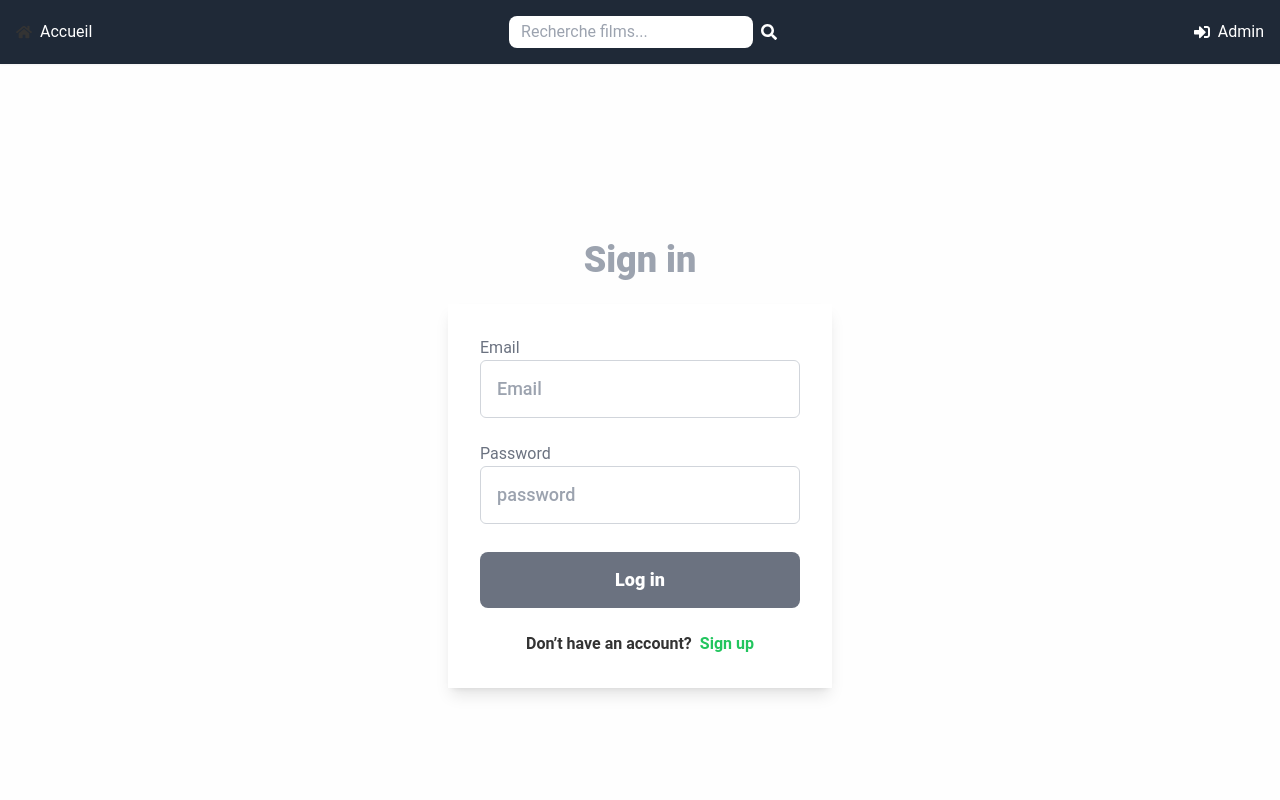
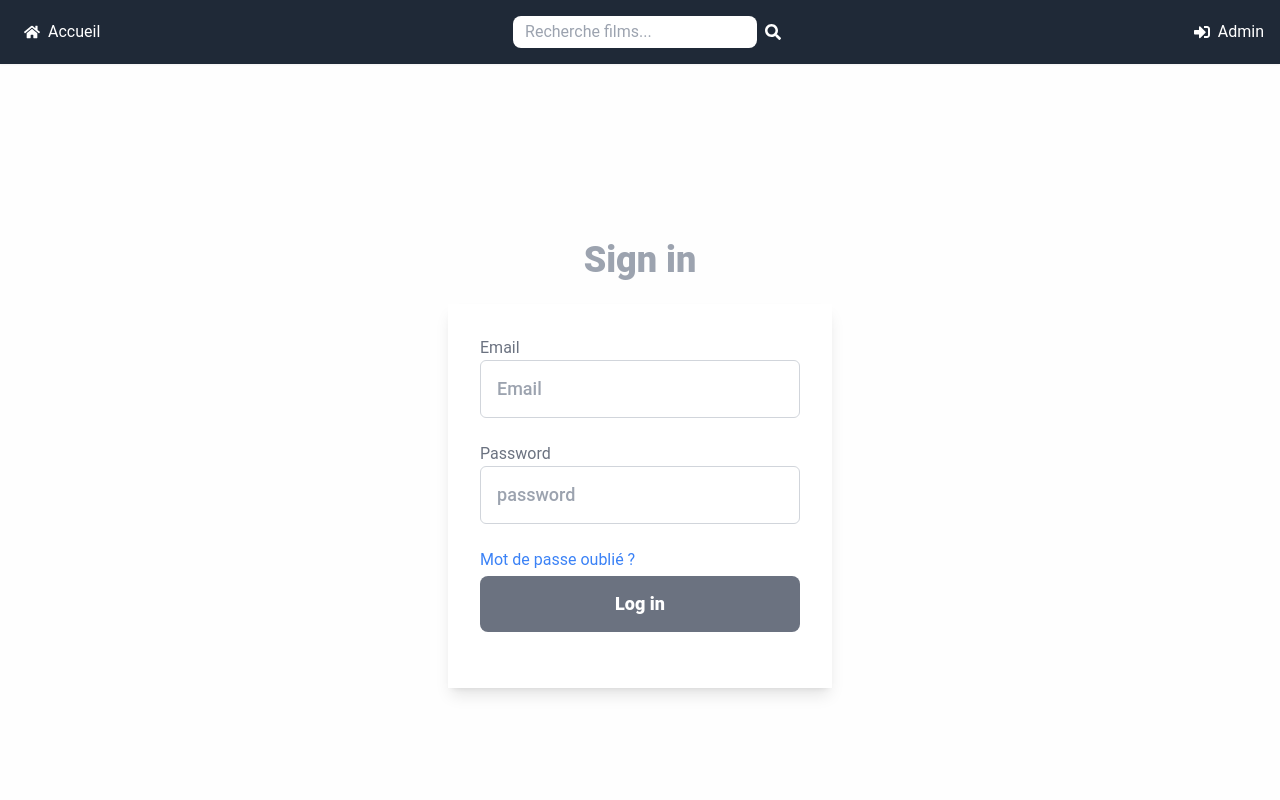
Before and after one commit to rider974/simplo-cine-dockerhub-ci, a Next.js app in the folder front/: page /authentification/signin in a window 1280 px wide. Shown: the top 800 px of the page. Built offline with nearby package versions, Linux system fonts and the light colour scheme.

Commit message:
feat: reset password

```diff
--- a/front/app/authentification/signin/page.tsx
+++ b/front/app/authentification/signin/page.tsx
@@ -14,9 +14,7 @@ import { CredentialsForm } from "@/app/components/authentification/CredentialFor
 // Interface pour représenter la structure du token décodé
 interface DecodedToken {
   role: string;
-  };
-
-
+}
 
 export default function SignInPage() {
   const router = useRouter();
--- a/front/app/components/Navbar.tsx
+++ b/front/app/components/Navbar.tsx
@@ -25,9 +25,12 @@ export default function Navbar() {
   return (
     <nav className="bg-gray-800 p-4 shadow-sm flex items-center justify-between">
       <div className="flex items-center">
-        <FaHome />
-        <Link href="/" className="ml-2 text-white hover:underline">
-          Accueil
+        <Link
+          href="/"
+          className="flex items-center ml-2 text-white hover:underline"
+        >
+          <FaHome className="text-white" />
+          <span className="ml-2">Accueil</span>
         </Link>
       </div>
 
@@ -48,12 +51,12 @@ export default function Navbar() {
 
       <div className="hidden md:flex space-x-4 text-white">
         <div className="flex items-center">
-          <FaSignInAlt />
           <Link
             href="/authentification/signin"
-            className="ml-2 hover:underline"
+            className="flex items-center text-white hover:underline"
           >
-            Admin
+            <FaSignInAlt className="text-white" />
+            <span className="ml-2">Admin</span>
           </Link>
         </div>
       </div>
--- a/front/app/components/authentification/CredentialForm.tsx
+++ b/front/app/components/authentification/CredentialForm.tsx
@@ -1,8 +1,7 @@
 "use client";
 
+import Link from "next/link";
 import React, { useState } from "react";
-
-import { SignUpButton } from "./SignUpButton";
 
 interface CredentialsFormProps {
   onSubmit: (email: string, password: string) => void;
@@ -122,7 +121,12 @@ export function CredentialsForm({
                 <p className="text-red-500 text-sm mt-2">{passwordError}</p>
               )}
             </div>
-
+            <Link
+              href="/authentification/reset"
+              className="text-blue-500 hover:underline"
+            >
+              Mot de passe oublié ?
+            </Link>
             <button
               type="submit"
               className="inline-block w-full mt-1 py-4 px-6 mb-6 text-center text-lg leading-6 transition duration-200 text-white font-extrabold  bg-gray-500 rounded-lg focus:shadow-outline hover:bg-gray-600 disabled:opacity-50 disabled:cursor-not-allowed"
@@ -130,8 +134,6 @@ export function CredentialsForm({
             >
               {isLoading ? "Logging in..." : "Log in"}
             </button>
-
-            <SignUpButton />
           </form>
         </div>
       </div>
```
